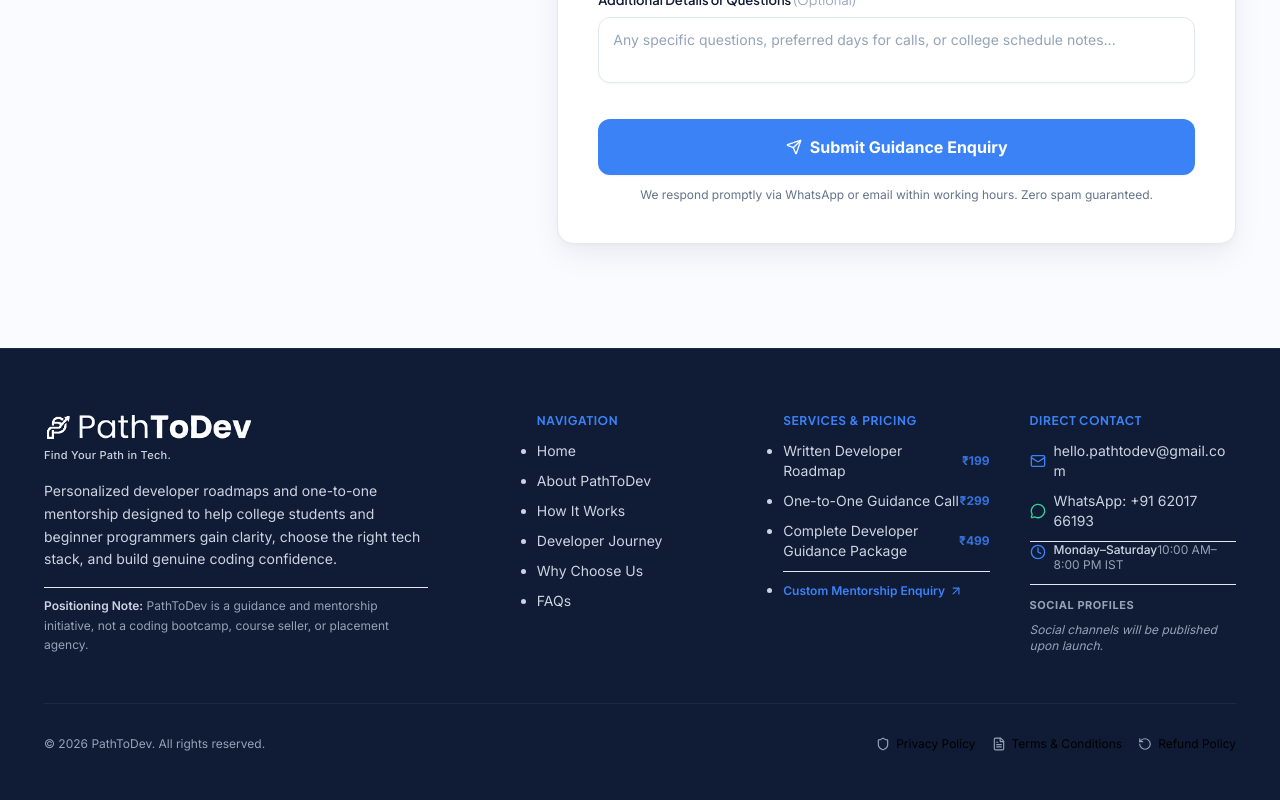
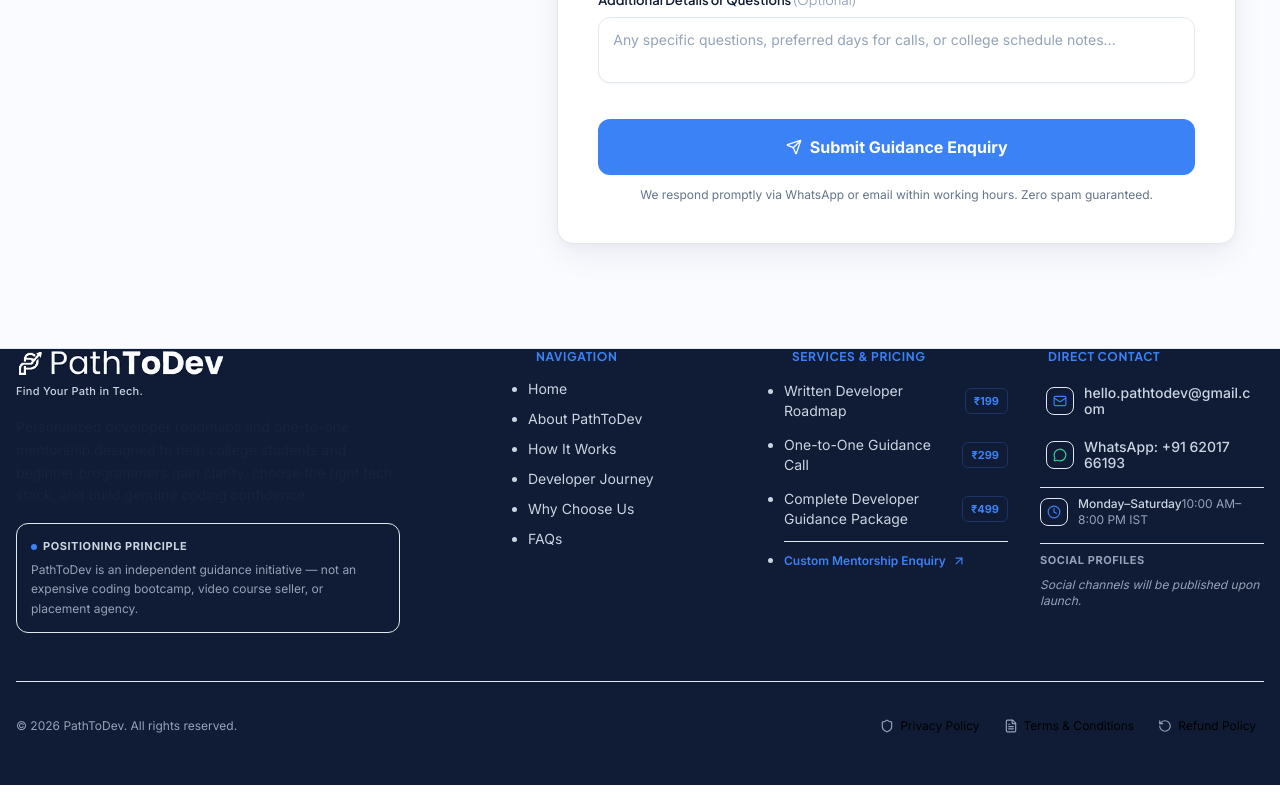
Before and after one commit to VivekCodes07/PathToDev, a React (Vite) app: page / in a window 1280 px wide. Shown: the part 9924-10724 px from the top of the page. Built offline with nearby package versions, Linux system fonts and the light colour scheme.

Commit message:
elevated footer design and improved responsive layout across devices

```diff
--- a/src/components/Footer.tsx
+++ b/src/components/Footer.tsx
@@ -63,75 +63,85 @@ export const Footer: React.FC<FooterProps> = ({ onOpenPrivacy, onOpenTerms, onOp
   const activeSocials = socialPlatforms.filter(p => typeof p.url === 'string' && p.url.trim() !== '');
 
   return (
-    <footer className="bg-brand-navy text-white pt-16 pb-12 border-t border-slate-800">
-      <div className="container">
+    <footer className="bg-brand-navy text-white pt-14 pb-12 sm:pt-16 sm:pb-14 border-t border-slate-800/90 relative overflow-hidden">
+      {/* Subtle top ambient glow for depth */}
+      <div
+        className="absolute top-0 left-1/2 -translate-x-1/2 w-[600px] h-24 bg-brand-blue/5 blur-3xl pointer-events-none"
+        aria-hidden="true"
+      />
+
+      <div className="w-full max-w-7xl mx-auto px-4 sm:px-6 lg:px-8 relative z-10">
         {/* Main Footer Grid */}
-        <div className="grid grid-cols-1 md:grid-cols-2 lg:grid-cols-5 gap-10 pb-12 border-b border-slate-800">
-          {/* Brand Info (Cols 1-2) */}
+        <div className="grid grid-cols-1 md:grid-cols-2 lg:grid-cols-5 gap-8 lg:gap-8 xl:gap-10 pb-12 sm:pb-14 border-b border-slate-800/80">
+
+          {/* Brand Info (Cols 1-2 on desktop, 1 on tablet/mobile) */}
           <div className="lg:col-span-2 space-y-4">
-            <Logo variant="light" showTagline={true} />
-            <p className="text-sm text-slate-300 leading-relaxed max-w-sm mt-3">
+            <div className="inline-block">
+              <Logo variant="light" showTagline={true} />
+            </div>
+
+            <p className="text-sm text-slate-300/90 leading-relaxed max-w-sm">
               Personalized developer roadmaps and one-to-one mentorship designed to help college students and beginner programmers gain clarity, choose the right tech stack, and build genuine coding confidence.
             </p>
-            <div className="pt-2 text-xs text-slate-400 leading-relaxed border-t border-slate-800/80 max-w-sm">
-              <span className="font-semibold text-slate-300">Positioning Note:</span> PathToDev is a guidance and mentorship initiative, not a coding bootcamp, course seller, or placement agency.
+
+            {/* Premium Positioning Principle Card */}
+            <div className="p-3.5 rounded-xl bg-slate-900/80 border border-slate-800/80 max-w-sm">
+              <div className="flex items-center gap-1.5 text-[11px] font-bold uppercase tracking-wider text-slate-300 mb-1">
+                <span className="w-1.5 h-1.5 rounded-full bg-brand-blue" aria-hidden="true" />
+                <span>Positioning Principle</span>
+              </div>
+              <p className="text-xs text-slate-400 leading-relaxed">
+                PathToDev is an independent guidance initiative — not an expensive coding bootcamp, video course seller, or placement agency.
+              </p>
             </div>
           </div>
 
           {/* Quick Navigation Links */}
-          <div className="space-y-3">
-            <h4 className="text-xs font-bold uppercase tracking-wider text-brand-blue">
-              Navigation
-            </h4>
+          <div className="space-y-3.5">
+            <h3 className="text-xs font-bold uppercase tracking-wider text-brand-blue flex items-center gap-2">
+              <span className="w-1 h-3 rounded-full bg-brand-blue" aria-hidden="true" />
+              <span>Navigation</span>
+            </h3>
             <ul className="space-y-2.5 text-sm text-slate-300">
-              <li>
-                <a href="#hero" onClick={(e) => handleScroll(e, '#hero')} className="hover:text-white transition-colors duration-150 inline-block">
-                  Home
-                </a>
-              </li>
-              <li>
-                <a href="#about" onClick={(e) => handleScroll(e, '#about')} className="hover:text-white transition-colors duration-150 inline-block">
-                  About PathToDev
-                </a>
-              </li>
-              <li>
-                <a href="#how-it-works" onClick={(e) => handleScroll(e, '#how-it-works')} className="hover:text-white transition-colors duration-150 inline-block">
-                  How It Works
-                </a>
-              </li>
-              <li>
-                <a href="#journey" onClick={(e) => handleScroll(e, '#journey')} className="hover:text-white transition-colors duration-150 inline-block">
-                  Developer Journey
-                </a>
-              </li>
-              <li>
-                <a href="#why-us" onClick={(e) => handleScroll(e, '#why-us')} className="hover:text-white transition-colors duration-150 inline-block">
-                  Why Choose Us
-                </a>
-              </li>
-              <li>
-                <a href="#faqs" onClick={(e) => handleScroll(e, '#faqs')} className="hover:text-white transition-colors duration-150 inline-block">
-                  FAQs
-                </a>
-              </li>
+              {[
+                { name: 'Home', href: '#hero' },
+                { name: 'About PathToDev', href: '#about' },
+                { name: 'How It Works', href: '#how-it-works' },
+                { name: 'Developer Journey', href: '#journey' },
+                { name: 'Why Choose Us', href: '#why-us' },
+                { name: 'FAQs', href: '#faqs' },
+              ].map((link) => (
+                <li key={link.href}>
+                  <a
+                    href={link.href}
+                    onClick={(e) => handleScroll(e, link.href)}
+                    className="hover:text-white hover:translate-x-1 transition-all duration-150 inline-block py-0.5 focus-visible:ring-1 focus-visible:ring-brand-blue rounded"
+                  >
+                    {link.name}
+                  </a>
+                </li>
+              ))}
             </ul>
           </div>
 
-          {/* Service Links */}
-          <div className="space-y-3">
-            <h4 className="text-xs font-bold uppercase tracking-wider text-brand-blue">
-              Services & Pricing
-            </h4>
+          {/* Services & Pricing */}
+          <div className="space-y-3.5">
+            <h3 className="text-xs font-bold uppercase tracking-wider text-brand-blue flex items-center gap-2">
+              <span className="w-1 h-3 rounded-full bg-brand-blue" aria-hidden="true" />
+              <span>Services & Pricing</span>
+            </h3>
             <ul className="space-y-2.5 text-sm text-slate-300">
               {SERVICES.map((s) => (
                 <li key={s.id}>
                   <a
                     href="#services"
                     onClick={(e) => handleScroll(e, '#services')}
-                    className="hover:text-white transition-colors flex items-center justify-between group"
+                    className="hover:text-white transition-colors flex items-center justify-between gap-3 group py-0.5 focus-visible:ring-1 focus-visible:ring-brand-blue rounded"
                   >
-                    <span className="group-hover:translate-x-0.5 transition-transform duration-150">{s.title}</span>
-                    <span className="text-xs font-bold text-brand-blue opacity-85 group-hover:opacity-100 shrink-0 ml-2">
+                    <span className="group-hover:text-white group-hover:translate-x-0.5 transition-all duration-150 text-sm">
+                      {s.title}
+                    </span>
+                    <span className="text-[11px] font-bold text-brand-blue bg-brand-blue/10 border border-brand-blue/25 px-2 py-0.5 rounded-md group-hover:bg-brand-blue group-hover:text-white transition-all duration-150 shrink-0">
                       {s.currency}{s.price}
                     </span>
                   </a>
@@ -141,7 +151,7 @@ export const Footer: React.FC<FooterProps> = ({ onOpenPrivacy, onOpenTerms, onOp
                 <a
                   href="#contact"
                   onClick={(e) => handleScroll(e, '#contact')}
-                  className="text-xs font-semibold text-brand-blue hover:text-blue-300 hover:underline inline-flex items-center gap-1 transition-colors"
+                  className="text-xs font-semibold text-brand-blue hover:text-blue-300 hover:underline inline-flex items-center gap-1.5 transition-colors focus-visible:ring-1 focus-visible:ring-brand-blue rounded"
                 >
                   <span>Custom Mentorship Enquiry</span>
                   <ArrowUpRight className="w-3.5 h-3.5" />
@@ -151,59 +161,69 @@ export const Footer: React.FC<FooterProps> = ({ onOpenPrivacy, onOpenTerms, onOp
           </div>
 
           {/* Official Contact & Socials */}
-          <div className="space-y-3">
-            <h4 className="text-xs font-bold uppercase tracking-wider text-brand-blue">
-              Direct Contact
-            </h4>
+          <div className="space-y-3.5">
+            <h3 className="text-xs font-bold uppercase tracking-wider text-brand-blue flex items-center gap-2">
+              <span className="w-1 h-3 rounded-full bg-brand-blue" aria-hidden="true" />
+              <span>Direct Contact</span>
+            </h3>
+
             <div className="space-y-2.5 text-sm text-slate-300">
+              {/* Email */}
               <a
                 href={getGmailUrl(PREFILLED_EMAIL.general.subject, PREFILLED_EMAIL.general.body)}
                 target="_blank"
                 rel="noopener noreferrer"
-                className="flex items-center gap-2 hover:text-white transition-colors break-all group"
+                className="flex items-center gap-2.5 hover:text-white transition-colors break-all group p-1.5 -mx-1.5 rounded-lg hover:bg-slate-900/60 focus-visible:ring-1 focus-visible:ring-brand-blue"
                 title="Send email via Gmail Compose"
                 aria-label={`Send email to ${SITE_CONFIG.officialEmail} (opens Gmail in a new tab)`}
               >
-                <Mail className="w-4 h-4 text-brand-blue shrink-0 group-hover:scale-110 transition-transform duration-150" />
-                <span>{SITE_CONFIG.officialEmail}</span>
+                <div className="w-7 h-7 rounded-lg bg-blue-500/10 border border-blue-500/20 text-brand-blue flex items-center justify-center shrink-0 group-hover:bg-blue-500/20 transition-colors">
+                  <Mail className="w-3.5 h-3.5" />
+                </div>
+                <span className="text-xs sm:text-sm font-medium">{SITE_CONFIG.officialEmail}</span>
               </a>
 
+              {/* WhatsApp */}
               <a
                 href={getWhatsAppUrl(PREFILLED_MESSAGES.general)}
                 target="_blank"
                 rel="noopener noreferrer"
-                className="flex items-center gap-2 hover:text-white transition-colors group"
+                className="flex items-center gap-2.5 hover:text-white transition-colors group p-1.5 -mx-1.5 rounded-lg hover:bg-slate-900/60 focus-visible:ring-1 focus-visible:ring-brand-blue"
                 title={`Chat with PathToDev on WhatsApp (${SITE_CONFIG.WHATSAPP_DISPLAY})`}
                 aria-label={`Chat with PathToDev on WhatsApp at ${SITE_CONFIG.WHATSAPP_DISPLAY} (opens WhatsApp in a new tab)`}
               >
-                <MessageCircle className="w-4 h-4 text-emerald-400 shrink-0 group-hover:scale-110 transition-transform duration-150" />
-                <span>WhatsApp: {SITE_CONFIG.WHATSAPP_DISPLAY}</span>
+                <div className="w-7 h-7 rounded-lg bg-emerald-500/10 border border-emerald-500/20 text-emerald-400 flex items-center justify-center shrink-0 group-hover:bg-emerald-500/20 transition-colors">
+                  <MessageCircle className="w-3.5 h-3.5" />
+                </div>
+                <span className="text-xs sm:text-sm font-medium">WhatsApp: {SITE_CONFIG.WHATSAPP_DISPLAY}</span>
               </a>
 
               {/* Operating Hours */}
-              <div className="flex items-start gap-2 text-xs text-slate-400 pt-1.5 border-t border-slate-800/80">
-                <Clock className="w-4 h-4 text-brand-blue shrink-0 mt-0.5" />
-                <div className="leading-tight">
-                  <span className="text-slate-300 font-medium block mb-0.5">Monday–Saturday</span>
+              <div className="flex items-start gap-2.5 text-xs text-slate-400 pt-2 border-t border-slate-800/80">
+                <div className="w-7 h-7 rounded-lg bg-slate-800/80 border border-slate-700/60 text-brand-blue flex items-center justify-center shrink-0 mt-0.5">
+                  <Clock className="w-3.5 h-3.5" />
+                </div>
+                <div className="leading-snug">
+                  <span className="text-slate-300 font-medium block">Monday–Saturday</span>
                   <span>10:00 AM–8:00 PM IST</span>
                 </div>
               </div>
             </div>
 
-            {/* Configurable Social Media Section */}
-            <div className="pt-3 border-t border-slate-800/80">
+            {/* Social Media Section */}
+            <div className="pt-2 border-t border-slate-800/80">
               <p className="text-[11px] font-bold uppercase tracking-wider text-slate-400 mb-2">
                 Social Profiles
               </p>
               {activeSocials.length > 0 ? (
-                <div className="flex items-center gap-2.5">
+                <div className="flex items-center gap-2">
                   {activeSocials.map((platform) => (
                     <a
                       key={platform.name}
                       href={platform.url}
                       target="_blank"
                       rel="noopener noreferrer"
-                      className="w-8 h-8 rounded-lg bg-slate-800/80 hover:bg-brand-blue hover:text-white text-slate-300 flex items-center justify-center transition-all duration-150 border border-slate-700/60"
+                      className="w-8 h-8 rounded-lg bg-slate-800/90 hover:bg-brand-blue hover:text-white text-slate-300 flex items-center justify-center transition-all duration-150 border border-slate-700/60 hover:border-brand-blue focus-visible:ring-1 focus-visible:ring-brand-blue"
                       aria-label={`Follow PathToDev on ${platform.name} (opens in a new tab)`}
                       title={`Follow PathToDev on ${platform.name}`}
                     >
@@ -222,33 +242,33 @@ export const Footer: React.FC<FooterProps> = ({ onOpenPrivacy, onOpenTerms, onOp
 
         {/* Bottom Legal and Copyright Area */}
         <div className="pt-8 flex flex-col sm:flex-row items-center justify-between gap-4 text-xs text-slate-400">
-          <div className="text-center sm:text-left">
+          <div className="text-center sm:text-left leading-relaxed">
             © {currentYear} {SITE_CONFIG.brandName}. All rights reserved.
           </div>
 
-          <div className="flex flex-wrap items-center justify-center gap-4 sm:gap-5">
+          <div className="flex flex-wrap items-center justify-center gap-2 sm:gap-4">
             <button
               type="button"
               onClick={onOpenPrivacy}
-              className="hover:text-white transition-colors inline-flex items-center gap-1.5 focus-visible:ring-1 focus-visible:ring-brand-blue rounded"
+              className="hover:text-white transition-colors inline-flex items-center gap-1.5 py-1 px-2 rounded-md hover:bg-slate-800/60 focus-visible:ring-1 focus-visible:ring-brand-blue"
             >
               <Shield className="w-3.5 h-3.5 text-slate-400" />
               <span>Privacy Policy</span>
             </button>
-            <span className="text-slate-600 hidden xs:inline" aria-hidden="true">•</span>
+            <span className="text-slate-700 hidden sm:inline" aria-hidden="true">•</span>
             <button
               type="button"
               onClick={onOpenTerms}
-              className="hover:text-white transition-colors inline-flex items-center gap-1.5 focus-visible:ring-1 focus-visible:ring-brand-blue rounded"
+              className="hover:text-white transition-colors inline-flex items-center gap-1.5 py-1 px-2 rounded-md hover:bg-slate-800/60 focus-visible:ring-1 focus-visible:ring-brand-blue"
             >
               <FileText className="w-3.5 h-3.5 text-slate-400" />
               <span>Terms & Conditions</span>
             </button>
-            <span className="text-slate-600 hidden xs:inline" aria-hidden="true">•</span>
+            <span className="text-slate-700 hidden sm:inline" aria-hidden="true">•</span>
             <button
               type="button"
               onClick={onOpenRefund}
-              className="hover:text-white transition-colors inline-flex items-center gap-1.5 focus-visible:ring-1 focus-visible:ring-brand-blue rounded"
+              className="hover:text-white transition-colors inline-flex items-center gap-1.5 py-1 px-2 rounded-md hover:bg-slate-800/60 focus-visible:ring-1 focus-visible:ring-brand-blue"
             >
               <RotateCcw className="w-3.5 h-3.5 text-slate-400" />
               <span>Refund Policy</span>
```
